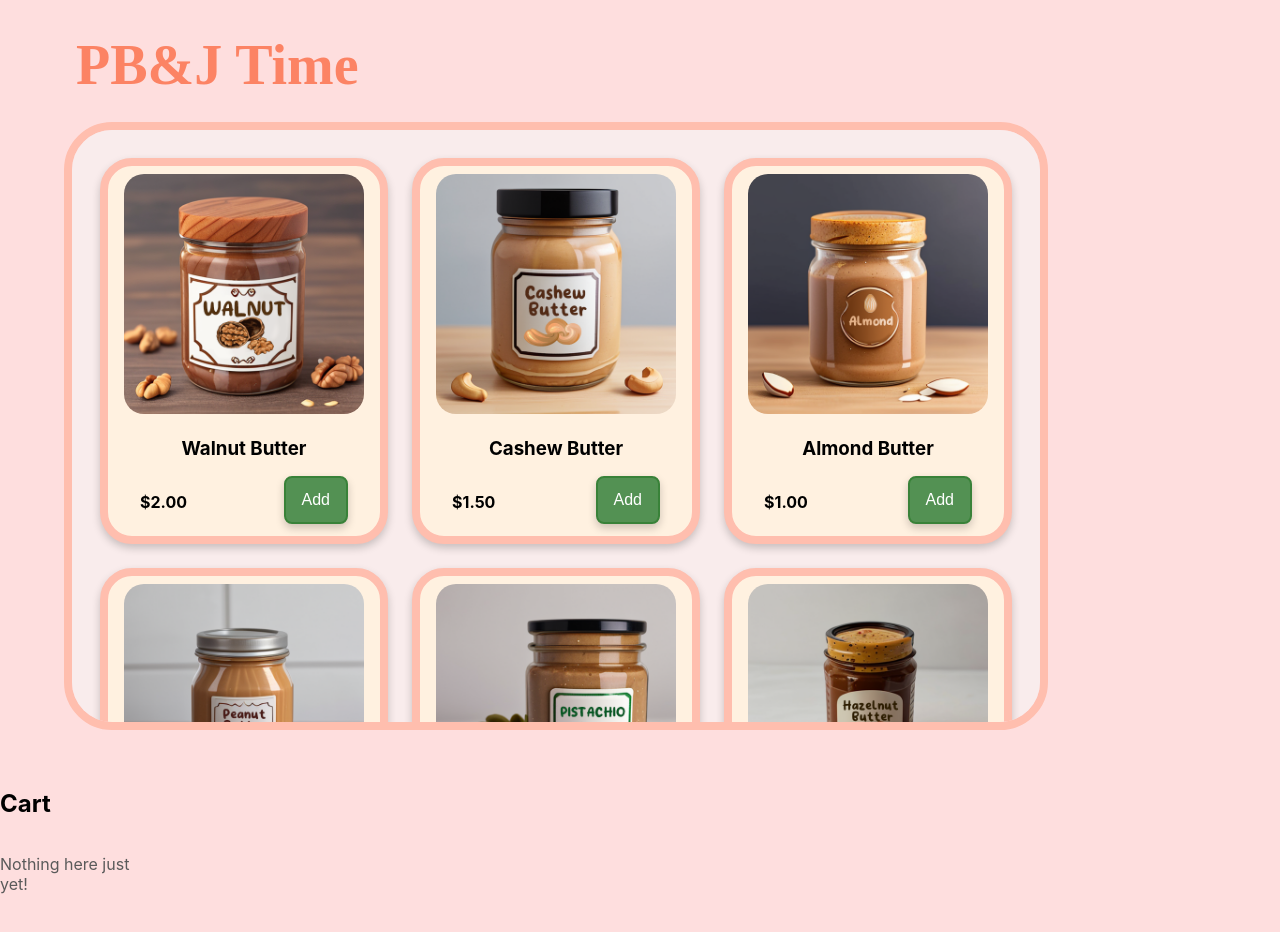
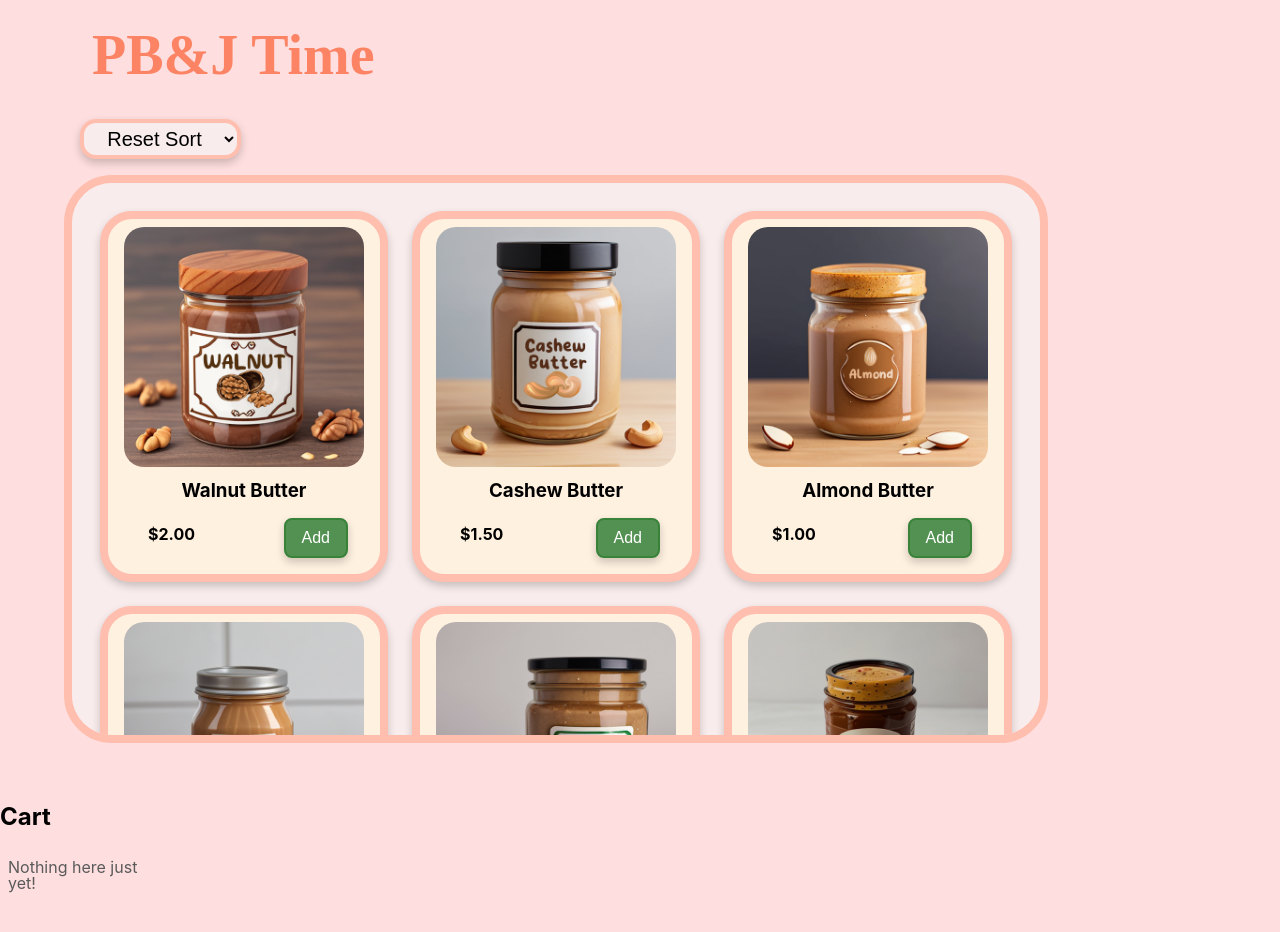
Before and after one commit to prlakshm/pbj-time, a React (Create React App) app: page / in a window 1280 px wide. Shown: the top 932 px of the page. Built offline with nearby package versions, Linux system fonts and the light colour scheme; a web font is replaced by a local one.

Commit message:
Feat: sort working

```diff
--- a/src/App.js
+++ b/src/App.js
@@ -15,20 +15,56 @@ function App() {
   // Use useState to create a state variable to hold the state of the cart
   const [cart, setCart] = useState([]);
 
+  const [currentData, setCurrentData] = useState(sandwitchData);
+  const [selectedCategory, setSelectedCategory] = useState("Reset Sort");
+
+  const categories = Array.from(new Set(sandwitchData.map(item => item.category))); // Extract unique categories
+
+  const sortItemsByCategory = (category) => {
+    setSelectedCategory(category)
+
+    if (category === "Reset Sort") {
+      setCurrentData(sandwitchData);
+    } else {
+      setCurrentData(sandwitchData.filter(item => item.category === category));
+    }
+  };
+
   // Calculate total price
   const totalPrice = cart.reduce(
     (acc, item) => acc + item.price * item.quantity,
     0
   );
 
+
+
+
+
   return (
     <div className="App">
       <body>
         <div class="left">
           <h1>PB&J Time</h1>{" "}
+          {/* Sort dropdowns */}
+          <div className="sort-dropdowns">
+          <select
+          value={selectedCategory}
+          onChange={(e) => sortItemsByCategory(e.target.value)}
+          style={{
+            backgroundColor:
+              selectedCategory === "Reset Sort"
+                ? "#f9ecec"
+                : "#ffbeae",
+          }}>
+              <option value="Reset Sort">Reset Sort</option>
+              {categories.map((category, index) => (
+                <option key={index} value={category}>{category}</option>
+              ))}
+            </select>
+          </div>
           {/* TODO: personalize your sandwitch (if you want) */}
           <div class="sandwitch-items">
-            {sandwitchData.map(
+            {currentData.map(
               (
                 item,
                 index // TODO: map sandwitchData to sandwitchItem components
--- a/src/assets/sandwitch-data.json
+++ b/src/assets/sandwitch-data.json
@@ -3,96 +3,96 @@
     "name": "Walnut Butter",
     "price": 2.00,
     "image": "ps_photos/walnut_butter.png",
-    "category": "nut butters"
+    "category": "Nut Butters"
   },
   {
     "name": "Cashew Butter",
     "price": 1.50,
     "image": "ps_photos/cashew_butter.png",
-    "category": "nut butters"
+    "category": "Nut Butters"
   },
   {
     "name": "Almond Butter",
     "price": 1.00,
     "image": "ps_photos/almond_butter.png",
-    "category": "nut butters"
+    "category": "Nut Butters"
   },
   {
     "name": "Peanut Butter",
     "price": 1.00,
     "image": "ps_photos/peanut_butter.png",
-    "category": "nut butters"
+    "category": "Nut Butters"
   },
   {
     "name": "Pistachio Butter",
     "price": 2.00,
     "image": "ps_photos/pistachio_butter.png",
-    "category": "nut butters"
+    "category": "Nut Butters"
   },
   {
     "name": "Hazelnut Butter",
     "price": 1.50,
     "image": "ps_photos/hazelnut_butter.png",
-    "category": "nut butters"
+    "category": "Nut Butters"
   },
   {
     "name": "Sunflower Butter",
     "price": 1.50,
     "image": "ps_photos/sunflower_butter.png",
-    "category": "nut butters"
+    "category": "Nut Butters"
   },
   {
     "name": "Strawberry Jam",
     "price": 0.75,
     "image": "ps_photos/strawberry_jam.png",
-    "category": "jams"
+    "category": "Jams"
   },
   {
     "name": "Raspberry Jam",
     "price": 1.00,
     "image": "ps_photos/raspberry_jam.png",
-    "category": "jams"
+    "category": "Jams"
   },
   {
     "name": "Blueberry Jam",
     "price": 1.00,
     "image": "ps_photos/blueberry_jam.png",
-    "category": "jams"
+    "category": "Jams"
   },
   {
     "name": "Blackberry Jam",
     "price": 1.00,
     "image": "ps_photos/blackberry_jam.png",
-    "category": "jams"
+    "category": "Jams"
   },
   {
     "name": "Grape Jam",
     "price": 0.75,
     "image": "ps_photos/grape_jam.png",
-    "category": "jams"
+    "category": "Jams"
   },
   {
     "name": "Honey",
     "price": 1.00,
     "image": "ps_photos/honey.png",
-    "category": "toppings"
+    "category": "Toppings"
   },
   {
     "name": "Maple Syrup",
     "price": 1.00,
     "image": "ps_photos/maple_syrup.png",
-    "category": "toppings"
+    "category": "Toppings"
   },
   {
     "name": "Chia Seeds",
     "price": 1.25,
     "image": "ps_photos/chia_seeds.png",
-    "category": "toppings"
+    "category": "Toppings"
   },
   {
     "name": "Flax Seeds",
     "price": 1.25,
     "image": "ps_photos/flax_seeds.png",
-    "category": "toppings"
+    "category": "Toppings"
   }
 ]
--- a/src/styles/App.css
+++ b/src/styles/App.css
@@ -20,10 +20,10 @@ body {
 h1 {
     font-family: "DynaPuff";
     font-size: 3.5rem;
-    line-height: 2.5rem;
     font-weight: bold;
     color: #fc8364;
     padding-left: 0.75rem;
+    margin: 1rem;
 }
 
 .sandwitch-items {
@@ -33,7 +33,7 @@ h1 {
     padding: 1rem;
     border-radius: 3rem;
     border: 0.5rem solid #ffbeae;
-    height: 70vh; /* Set the desired height */
+    height: 65vh; /* Set the desired height */
     overflow-y: scroll; /* Enable vertical scrolling */
 }
 
@@ -52,7 +52,7 @@ h1 {
   }
 
   .sandwitch-items::-webkit-scrollbar-thumb:hover {
-    background-color: #b5b5b5; /* Change the color of the scrollbar handle */
+    background-color: #ff977d; /* Change the color of the scrollbar handle */
   }
 
 
@@ -86,6 +86,22 @@ h1 {
     color:rgb(90, 90, 90);
 }
 
+.sort-dropdowns select {
+    margin: 1rem;
+    height: 2.5rem;
+    border-radius: 1rem;
+    padding: 0rem 1rem;
+    box-shadow: 0 4px 8px 0 rgba(0,0,0,0.2);
+    background-color: #f9ecec;
+    border: 4px solid  #ffbeae;
+    font-size: 1.25rem;
+    text-align: center;
+}
+
+.sort-dropdowns option {
+    background-color: #f9ecec;
+}
+
 @media only screen and (max-width: 860px) {
     .bakery-items {
         grid-template-columns: 1fr;
--- a/src/styles/SandwitchItem.css
+++ b/src/styles/SandwitchItem.css
@@ -28,14 +28,14 @@ img {
     display: flex;
     flex-direction: row;
     justify-content: space-between;
-    padding: 1rem 2.5rem 0 2.5rem;
+    padding: 0.5rem 2.5rem;
     width: inherit;
     box-sizing: border-box;
   }
 
   button {
     border-radius: 0.5rem;
-    height: 3rem;
+    height: 2.5rem;
     padding: 0rem 1rem;
     box-shadow: 0 4px 8px 0 rgba(0,0,0,0.2);
     background-color: rgb(83, 145, 83);
@@ -55,6 +55,8 @@ img {
     font-size: 1rem;
     width: 80%;
     text-align: center;
+    line-height: 1rem;
+    margin: 0.5rem;
   }
 
   .bottom-nav p {
@@ -63,5 +65,5 @@ img {
   }
 
   h3 {
-    margin-bottom: 0rem;
+    margin: 0.5rem;
   }
```
